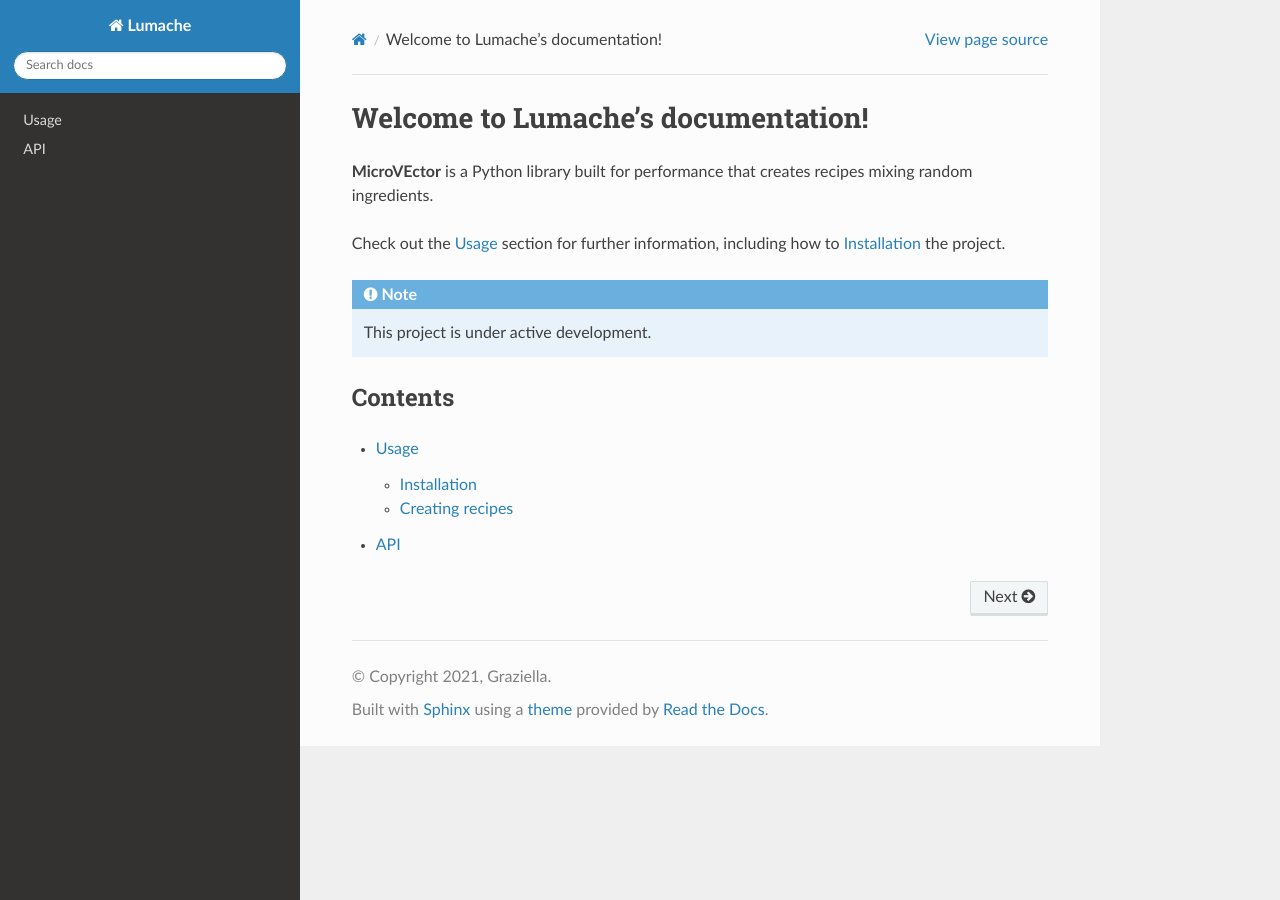
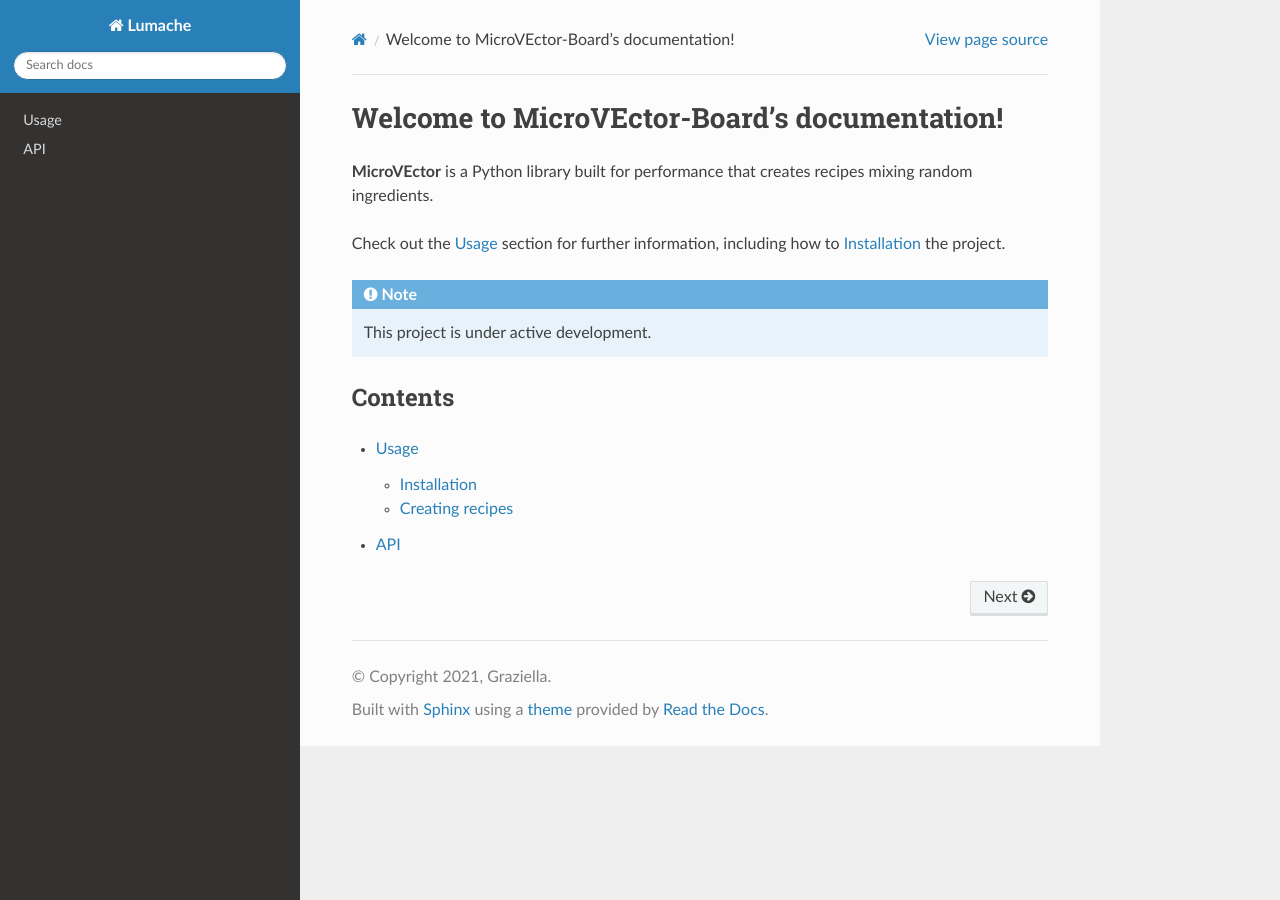
Before and after one commit to ahmad-hamza/uv-rtd, a Sphinx documentation site: the page built from docs/source/index.rst, in a window 1280 px wide. Built offline with Sphinx 7.4.7 and the Read the Docs theme 3.1.0, drawn with Linux system fonts in a browser that asks for light colours.

Commit message:
Update index.rst

```diff
--- a/docs/source/index.rst
+++ b/docs/source/index.rst
@@ -1,4 +1,4 @@
-Welcome to Lumache's documentation!
+Welcome to MicroVEctor-Board's documentation!
 ===================================
 
 **MicroVEctor** is a Python library built for performance
```
